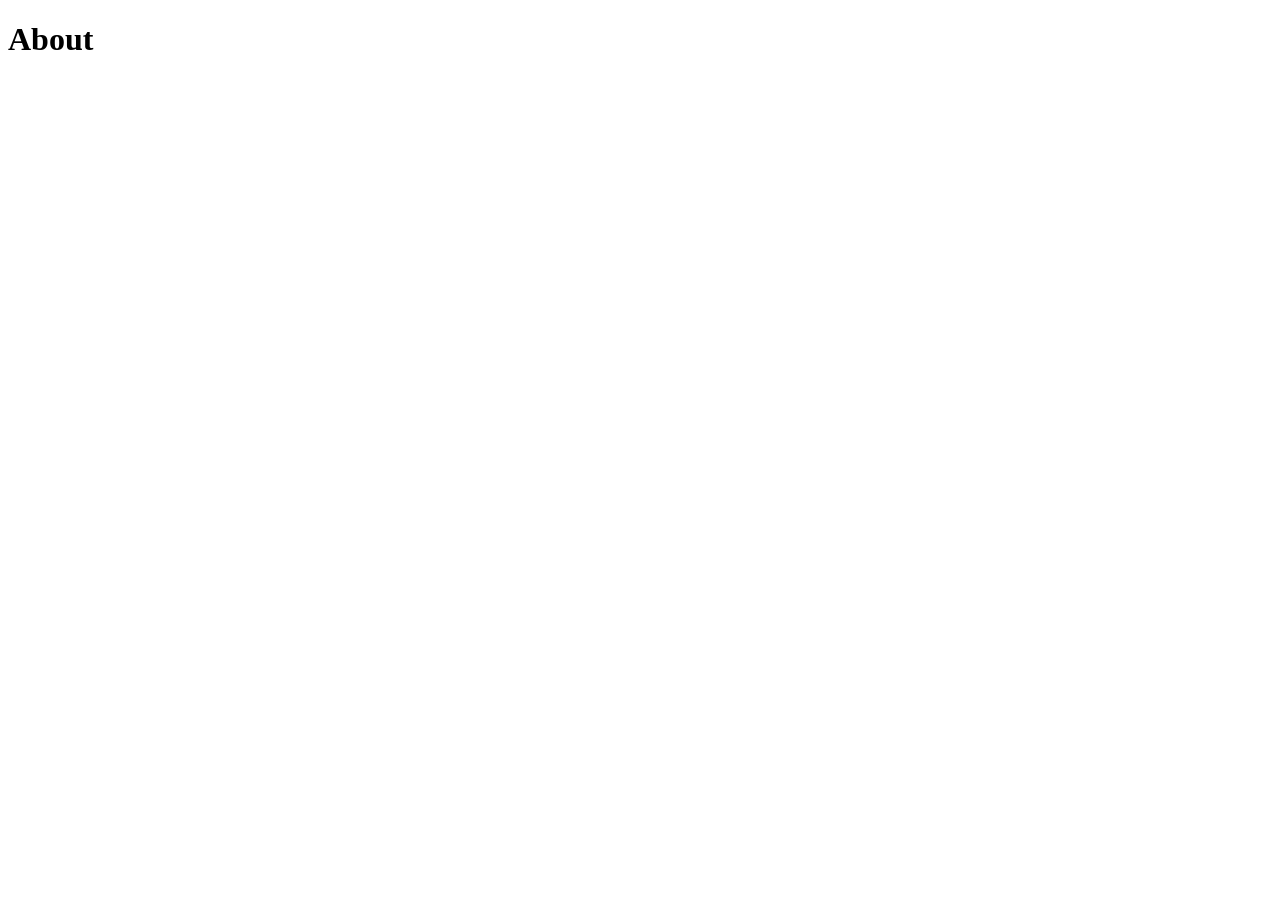
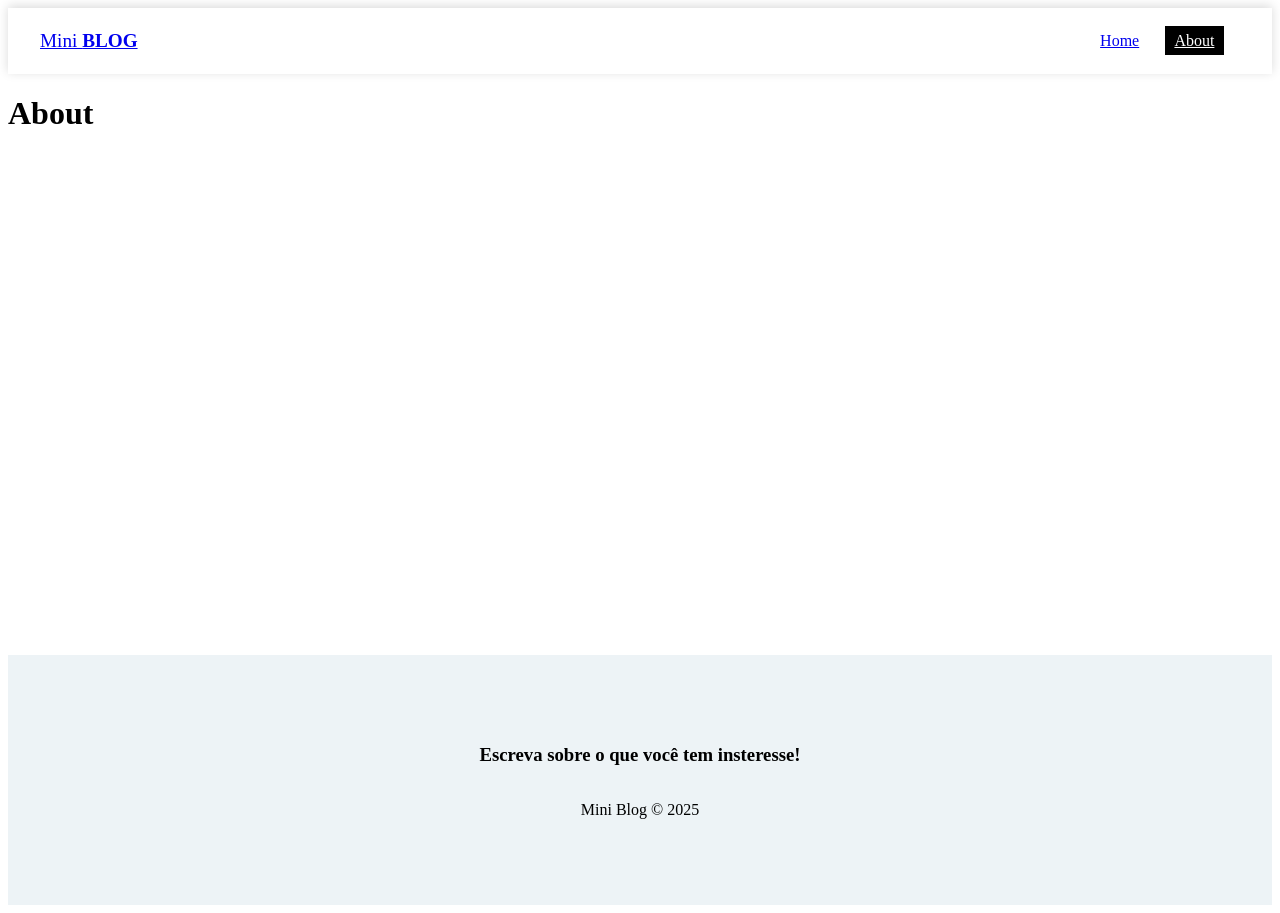
Before and after one commit to LucasLatsch/miniblog, a React (Create React App) app: page /about in a window 1280 px wide. Before the commit the page ends 800 px from the top, so only its background shows below. Built offline with nearby package versions, Linux system fonts and the light colour scheme.

Commit message:
Adding Navbar and Footer components

```diff
--- a/src/App.js
+++ b/src/App.js
@@ -3,17 +3,21 @@
 import { BrowserRouter, Routes, Route, Navigate } from "react-router-dom";
 import Home from "./pages/Home/Home";
 import About from "./pages/About/About";
+import Navbar from "./components/Navbar/Navbar";
+import Footer from "./components/Footer/Footer";
 
 function App() {
   return (
     <div className="App">
       <BrowserRouter>
+        <Navbar />
         <div className="container">
           <Routes>
             <Route path="/" element={<Home />} />
             <Route path="/about" element={<About />} />
           </Routes>
         </div>
+        <Footer />
       </BrowserRouter>
     </div>
   );
--- /dev/null
+++ b/src/components/Footer/Footer.js
@@ -0,0 +1,12 @@
+import styles from "./Footer.module.css";
+
+const Footer = () => {
+  return (
+    <footer className={styles.footer}>
+      <h3>Escreva sobre o que você tem insteresse!</h3>
+      <p>Mini Blog &copy; 2025</p>
+    </footer>
+  );
+};
+
+export default Footer;
--- /dev/null
+++ b/src/components/Footer/Footer.module.css
@@ -0,0 +1,8 @@
+.footer {
+  height: 250px;
+  display: flex;
+  flex-direction: column;
+  align-items: center;
+  justify-content: center;
+  background-color: #edf3f6;
+}
--- /dev/null
+++ b/src/components/Navbar/Navbar.js
@@ -0,0 +1,33 @@
+import { NavLink } from "react-router-dom";
+
+import styles from "./Navbar.module.css";
+
+const Navbar = () => {
+  return (
+    <nav className={styles.navbar}>
+      <NavLink to="/" className={styles.brand}>
+        Mini <span>Blog</span>
+      </NavLink>
+      <ul className={styles.links_list}>
+        <li>
+          <NavLink
+            to="/"
+            className={({ isActive }) => (isActive ? styles.active : "")}
+          >
+            Home
+          </NavLink>
+        </li>
+        <li>
+          <NavLink
+            to="/about"
+            className={({ isActive }) => (isActive ? styles.active : "")}
+          >
+            About
+          </NavLink>
+        </li>
+      </ul>
+    </nav>
+  );
+};
+
+export default Navbar;
--- /dev/null
+++ b/src/components/Navbar/Navbar.module.css
@@ -0,0 +1,34 @@
+.navbar {
+  display: flex;
+  box-shadow: rgba(0, 0, 0, 0.15) 0px -2px 10px 0px;
+  justify-content: space-between;
+  align-items: center;
+  padding: 0.5em 2em;
+}
+
+.brand {
+  font-size: 1.2em;
+}
+
+.brand span {
+  font-weight: 900;
+  text-transform: uppercase;
+}
+
+.links_list {
+  display: flex;
+  list-style: none;
+}
+
+.links_list li {
+  margin-right: 1em;
+}
+
+.links_list li a {
+  padding: 0.4em 0.6em;
+}
+
+.active {
+  background-color: #000;
+  color: #fff;
+}
```
